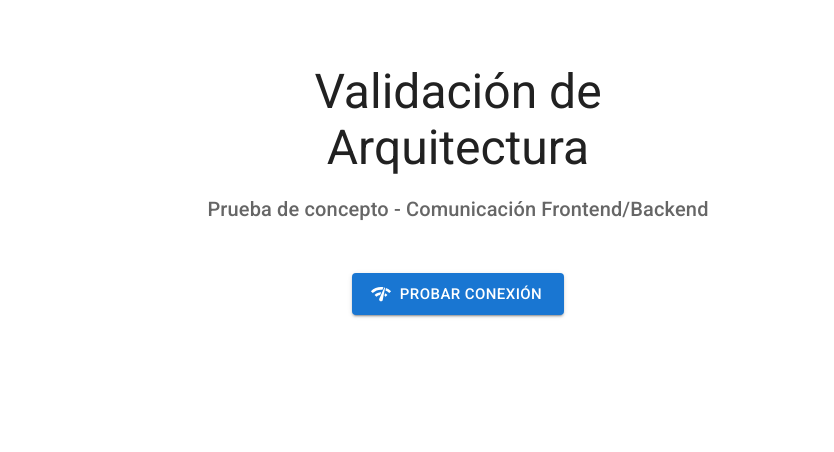
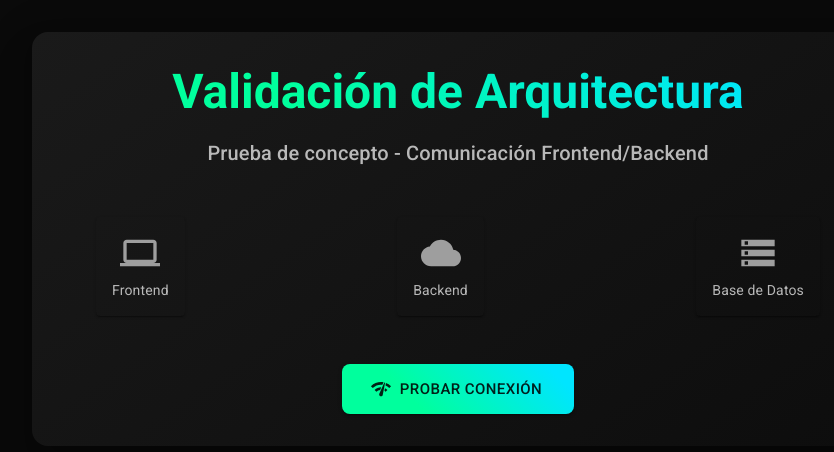
Before and after one commit to gabubuu/pruebadeconcepto-frontend, a React (Vite) app: page / in a window 1280 px wide. Shown: the top 452 px of the page, without its empty margins (182-1016 px from the left). Built offline with nearby package versions, Linux system fonts and the light colour scheme.

Commit message:
mejora: diseño mejorado con tema oscuro y visualización del flujo de conexión

```diff
--- a/src/App.jsx
+++ b/src/App.jsx
@@ -1,4 +1,4 @@
-import { useState } from 'react';
+import { useState, useEffect } from 'react';
 import {
   Container,
   Box,
@@ -6,12 +6,16 @@ import {
   Button,
   CircularProgress,
   Snackbar,
-  Alert
+  Alert,
+  Paper,
+  Fade,
+  LinearProgress
 } from '@mui/material';
-import { NetworkCheck } from '@mui/icons-material';
+import { NetworkCheck, Storage, Cloud, Computer } from '@mui/icons-material';
 
 export default function App() {
   const [isLoading, setIsLoading] = useState(false);
+  const [flowStep, setFlowStep] = useState(0);
   const [snackbar, setSnackbar] = useState({
     open: false,
     message: '',
@@ -24,10 +28,14 @@ export default function App() {
 
   const testBackendConnection = async () => {
     setIsLoading(true);
+    setFlowStep(1); // Iniciando conexión
     try {
       const backendUrl = 'https://proyecto-backend-36oi.onrender.com';
+      await new Promise(resolve => setTimeout(resolve, 1000)); // Simular delay para ver la animación
+      setFlowStep(2); // Conectando con el backend
       const response = await fetch(`${backendUrl}/api/health`);
       const data = await response.json();
+      setFlowStep(3); // Conexión con la base de datos
 
       setSnackbar({
         open: true,
@@ -46,14 +54,94 @@ export default function App() {
   };
 
   return (
-    <Container maxWidth="sm" sx={{ mt: 8 }}>
-      <Box textAlign="center">
-        <Typography variant="h3" component="h1" gutterBottom>
+    <Container maxWidth="md" sx={{ mt: 4 }}>
+      <Paper
+        elevation={24}
+        sx={{
+          p: 4,
+          background: 'linear-gradient(145deg, #1a1a1a 0%, #0d0d0d 100%)',
+          borderRadius: 4,
+        }}
+      >
+        <Box textAlign="center" mb={6}>
+          <Typography
+            variant="h3"
+            component="h1"
+            gutterBottom
+            sx={{
+              background: 'linear-gradient(45deg, #00ff9d 30%, #00e5ff 90%)',
+              backgroundClip: 'text',
+              textFillColor: 'transparent',
+              WebkitBackgroundClip: 'text',
+              WebkitTextFillColor: 'transparent',
+              fontWeight: 'bold'
+            }}
+          >
             Validación de Arquitectura
           </Typography>
           <Typography variant="h6" color="text.secondary" paragraph>
             Prueba de concepto - Comunicación Frontend/Backend
           </Typography>
+        </Box>
+
+        <Box sx={{ display: 'flex', justifyContent: 'space-between', mb: 4, px: 4 }}>
+          <Fade in={true}>
+            <Paper
+              elevation={flowStep >= 1 ? 12 : 1}
+              sx={{
+                p: 2,
+                textAlign: 'center',
+                background: flowStep >= 1 ? 'linear-gradient(145deg, #2a2a2a 0%, #1a1a1a 100%)' : 'inherit',
+                transition: 'all 0.3s ease'
+              }}
+            >
+              <Computer sx={{ fontSize: 40, color: flowStep >= 1 ? '#00ff9d' : 'grey.500' }} />
+              <Typography variant="body2" color={flowStep >= 1 ? 'primary' : 'text.secondary'}>
+                Frontend
+              </Typography>
+            </Paper>
+          </Fade>
+
+          <Fade in={true} style={{ transitionDelay: '100ms' }}>
+            <Paper
+              elevation={flowStep >= 2 ? 12 : 1}
+              sx={{
+                p: 2,
+                textAlign: 'center',
+                background: flowStep >= 2 ? 'linear-gradient(145deg, #2a2a2a 0%, #1a1a1a 100%)' : 'inherit'
+              }}
+            >
+              <Cloud sx={{ fontSize: 40, color: flowStep >= 2 ? '#00ff9d' : 'grey.500' }} />
+              <Typography variant="body2" color={flowStep >= 2 ? 'primary' : 'text.secondary'}>
+                Backend
+              </Typography>
+            </Paper>
+          </Fade>
+
+          <Fade in={true} style={{ transitionDelay: '200ms' }}>
+            <Paper
+              elevation={flowStep >= 3 ? 12 : 1}
+              sx={{
+                p: 2,
+                textAlign: 'center',
+                background: flowStep >= 3 ? 'linear-gradient(145deg, #2a2a2a 0%, #1a1a1a 100%)' : 'inherit'
+              }}
+            >
+              <Storage sx={{ fontSize: 40, color: flowStep >= 3 ? '#00ff9d' : 'grey.500' }} />
+              <Typography variant="body2" color={flowStep >= 3 ? 'primary' : 'text.secondary'}>
+                Base de Datos
+              </Typography>
+            </Paper>
+          </Fade>
+        </Box>
+
+        {isLoading && (
+          <Box sx={{ width: '100%', mb: 4 }}>
+            <LinearProgress color="primary" />
+          </Box>
+        )}
+
+        <Box textAlign="center">
           <Button
             variant="contained"
             color="primary"
@@ -61,11 +149,21 @@ export default function App() {
             onClick={testBackendConnection}
             disabled={isLoading}
             startIcon={isLoading ? <CircularProgress size={20} color="inherit" /> : <NetworkCheck />}
-          sx={{ mt: 4 }}
+            sx={{
+              mt: 2,
+              px: 4,
+              py: 1.5,
+              borderRadius: 2,
+              background: 'linear-gradient(45deg, #00ff9d 30%, #00e5ff 90%)',
+              '&:hover': {
+                background: 'linear-gradient(45deg, #00e5ff 30%, #00ff9d 90%)',
+              }
+            }}
           >
             {isLoading ? 'Verificando...' : 'Probar Conexión'}
           </Button>
         </Box>
+      </Paper>
 
       <Snackbar
         open={snackbar.open}
--- a/src/main.jsx
+++ b/src/main.jsx
@@ -9,12 +9,19 @@ import '@fontsource/roboto/700.css'
 
 const theme = createTheme({
   palette: {
-    mode: 'light',
+    mode: 'dark',
     primary: {
-      main: '#1976d2',
+      main: '#00ff9d',
+    },
+    secondary: {
+      main: '#ff004d',
+    },
+    background: {
+      default: '#0a0a0a',
+      paper: '#1a1a1a',
     },
   },
-})
+});
 
 ReactDOM.createRoot(document.getElementById('root')).render(
   <React.StrictMode>
```
Lines whose indentation alone changed are shown as unchanged.
